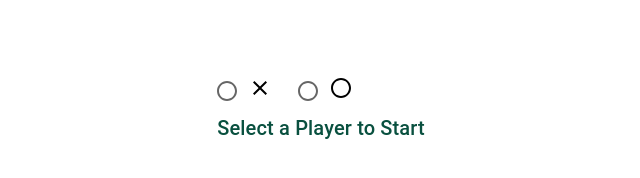
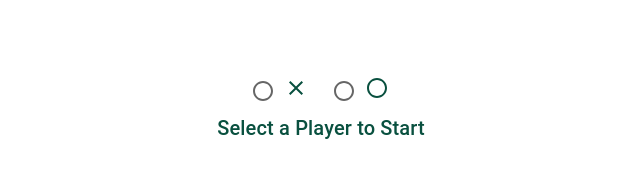
Before and after one commit to Tiinzzy/react-projects, a React (Create React App) app in the folder tic-tac-toe/: page / in a window 1280 px wide. Shown: the part 130-308 px from the top of the page, without its empty margins (319-959 px from the left). Built offline with nearby package versions, Linux system fonts and the light colour scheme.

Commit message:
changed some styling

```diff
--- a/tic-tac-toe/src/components/style.css
+++ b/tic-tac-toe/src/components/style.css
@@ -7,6 +7,8 @@
     display: flex;
     align-items: center;
     justify-content: center;
+    color: rgb(9, 80, 63);
+    font-weight: bold;
 }
 
 .EachRow:active {
@@ -16,7 +18,7 @@
 .PlayerTurn {
     text-align: center;
     font-size: 25px;
-    color: rgb(5, 40, 32);
+    color: rgb(9, 80, 63);
     font-weight: bold;
     display: flex;
     align-items: center;
@@ -25,8 +27,19 @@
     margin-bottom: 25px;
 }
 
-.StartBtn {
-    width: 100px !important;
-    margin: 20px auto 20px auto !important;
-    background-color: rgb(1, 97, 75) !important;
+.StartGameBox {
+    display: flex;
+    flex-direction: column;
+    align-items: center;
+    justify-content: center;
 }
+
+.FormItems {
+    display: flex;
+    flex-direction: row;
+    align-items: center;
+    justify-content: center;
+    margin-left: 15px;
+    color: rgb(9, 80, 63);
+    font-weight: bold;
+}
```
